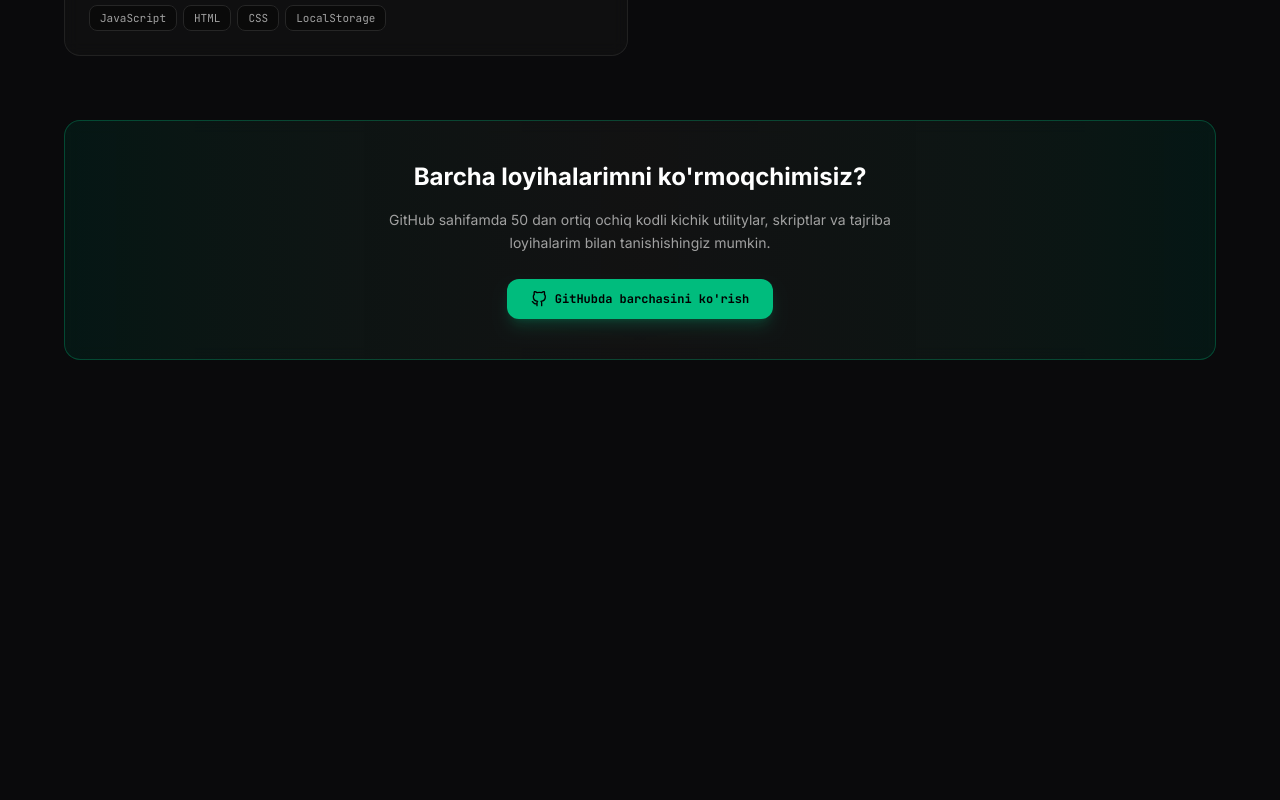
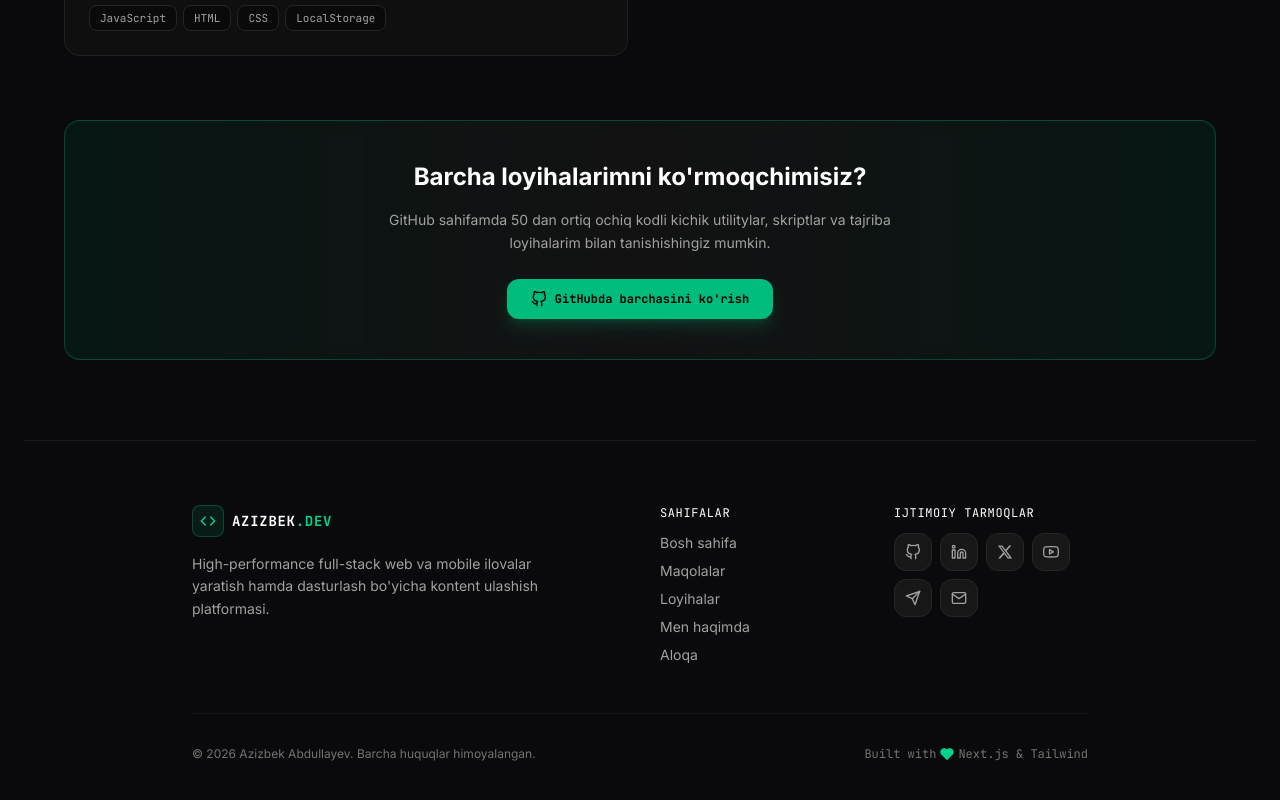
Before and after one commit to Azizbek432/my-portfolio-v5, a Next.js app: page /projects in a window 1280 px wide. Shown: the part 3850-4650 px from the top of the page. Before the commit the page ends 4290 px from the top, so only its background shows below. Built offline with nearby package versions, Linux system fonts and the light colour scheme.

Commit message:
feat: integrate footer component into projects page

```diff
--- a/src/app/projects/page.tsx
+++ b/src/app/projects/page.tsx
@@ -5,6 +5,7 @@ import { motion, AnimatePresence } from "framer-motion";
 import { FiGithub, FiExternalLink, FiFolder, FiCode, FiSmartphone, FiCpu } from "react-icons/fi";
 import { useLanguage } from "@/context/LanguageContext";
 import { projectsData } from "@/data/projectsData";
+import Footer from "@/components/Footer";
 
 type CategoryFilter = "all" | "web" | "mobile" | "systems";
 
@@ -162,6 +163,10 @@ export default function ProjectsPage() {
           </div>
         </motion.div>
       </div>
+
+      <div className="mt-20 relative z-10">
+        <Footer />
+      </div>
     </main>
   );
 }
```
